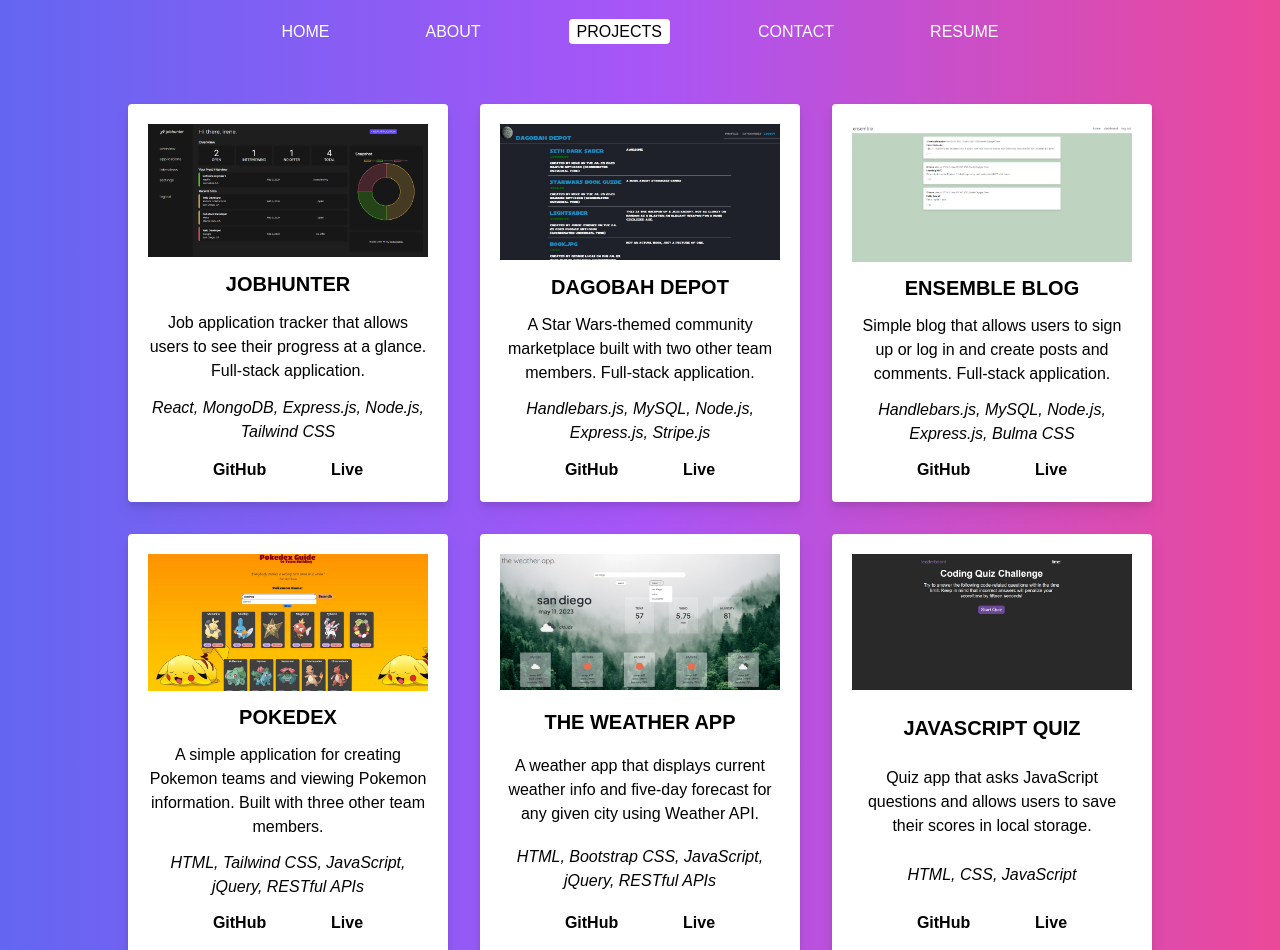
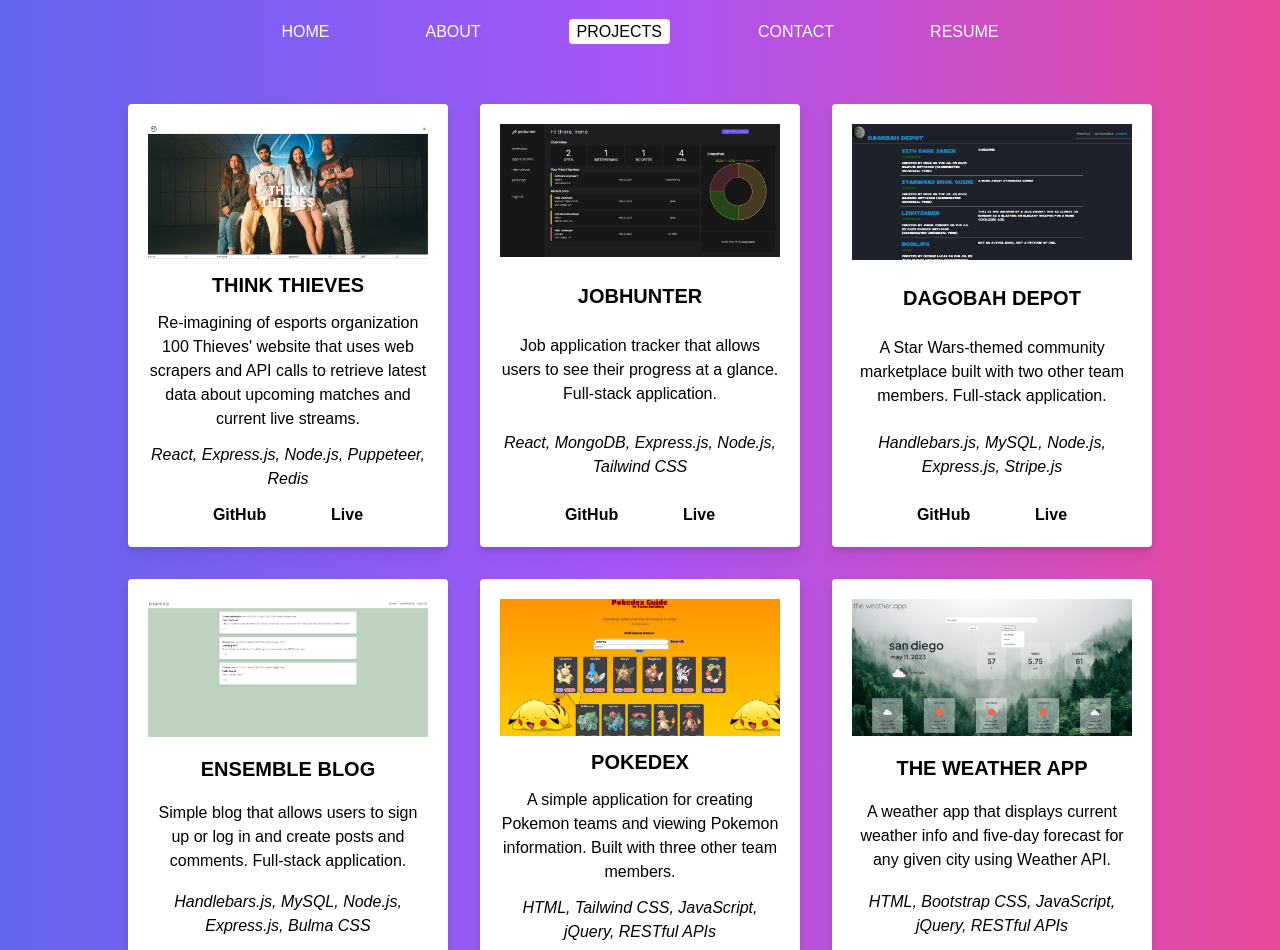
Before and after one commit to irene-panis/react-portfolio, a React (Vite) app: page /projects in a window 1280 px wide. Shown: the top 950 px of the page. Built offline with nearby package versions, Linux system fonts and the light colour scheme.

Commit message:
add think thieves to projects

```diff
--- a/src/pages/Projects.jsx
+++ b/src/pages/Projects.jsx
@@ -2,6 +2,14 @@ import ProjectCard from '../components/Project';
 
 export default function Projects() {
   const projects = [
+    {
+      title: 'Think Thieves',
+      description: `Re-imagining of esports organization 100 Thieves' website that uses web scrapers and API calls to retrieve latest data about upcoming matches and current live streams.`,
+      stack: 'React, Express.js, Node.js, Puppeteer, Redis',
+      src: '/thinkthieves.jpg',
+      repo: 'https://github.com/irene-panis/think-thieves',
+      live: 'https://thinkthieves-c78e2959a576.herokuapp.com/'
+    },
     {
       title: 'Jobhunter',
       description: 'Job application tracker that allows users to see their progress at a glance. Full-stack application.',
@@ -41,15 +49,7 @@ export default function Projects() {
       src: 'weatherapp.jpg',
       repo: 'https://github.com/irene-panis/weather-app',
       live: 'https://irene-panis.github.io/weather-app/'
-    },
-    {
-      title: 'JavaScript Quiz',
-      description: 'Quiz app that asks JavaScript questions and allows users to save their scores in local storage.',
-      stack: 'HTML, CSS, JavaScript',
-      src: 'codingquiz.jpg',
-      repo: 'https://github.com/irene-panis/javascript-quiz',
-      live: 'https://irene-panis.github.io/javascript-quiz/'
-    },
+    }
   ];
 
   return (
```
Also changed, not shown: public/codingquiz.jpg (deleted), public/thinkthieves.jpg (added).
